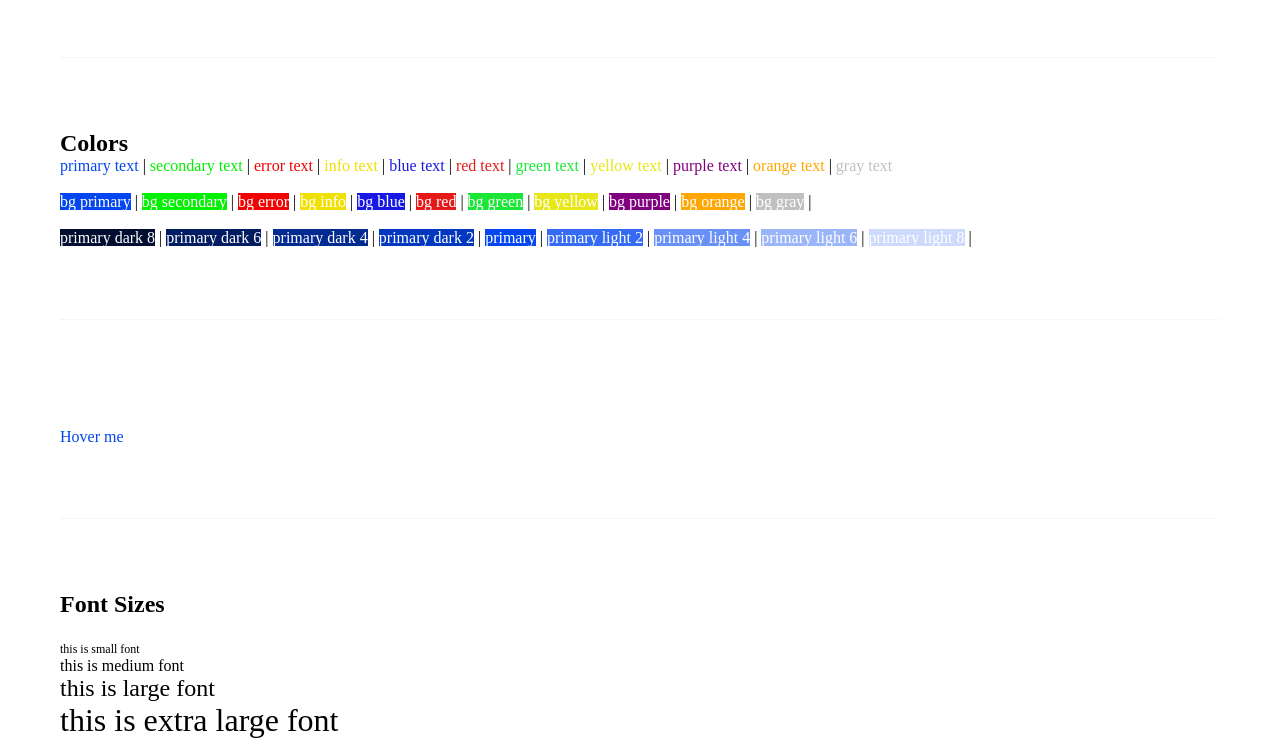
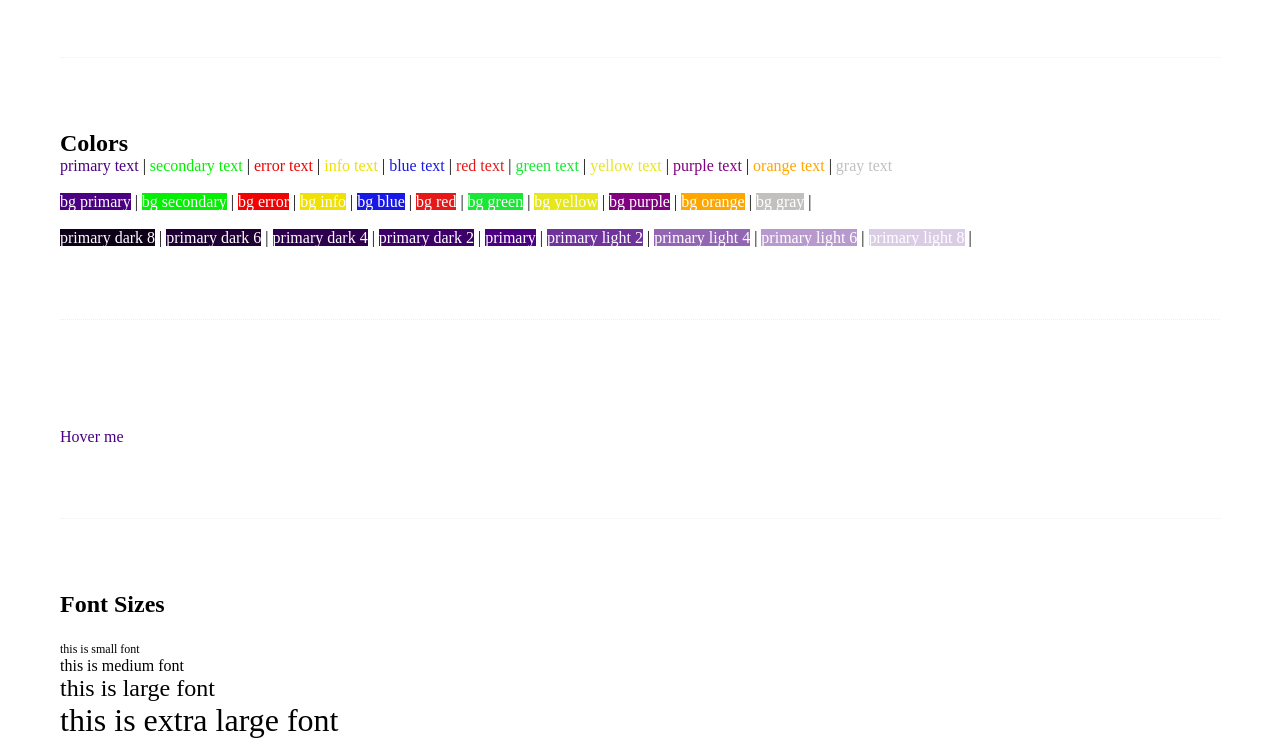
Before and after one commit to AGO-McAGO/1.compiling-sass, a website: page index.html in a window 1280 px wide. Shown: the part 175-926 px from the top of the page. Drawn offline with Linux system fonts and the light colour scheme.

Commit message:
Customizing the SASS library.

```diff
--- a/agoSASS/_variables.scss
+++ b/agoSASS/_variables.scss
@@ -1,9 +1,13 @@
 
 // theme colours
-$primary: #0346f0;
-$secondary: #03f003;
-$error: #f00303;
-$info: #f0e003;
+/*
+"!default" added in the declaration of these variables means this should be the values of the variables unless there's another value set for the variables elsewhere.
+This is done for variables that might be overwritten in future.
+*/
+$primary: #0346f0 !default;
+$secondary: #03f003 !default;
+$error: #f00303 !default;
+$info: #f0e003 !default;
 
 
 // colour palette
--- /dev/null
+++ b/custOwnSASS/index.scss
@@ -0,0 +1,12 @@
+
+$primary: 	#4b0082; // to set a new primary colour different from the default one compile from "index.scss" file of "agoSASS" folder.
+
+
+/*
+to import the "index.scss" file (which is the main library built) from the "agoSASS" folder.
+The path does not need to be defined, it'll automatically import the index.scss file.
+The import must be below every other thing inside this new "index.scss" file.
+
+When compiling, it'll compile this file and include everything from the "index.scss" file inside "agoSASS" folder as well.
+*/
+@import "agoSASS";
--- a/gulpfile.js
+++ b/gulpfile.js
@@ -4,14 +4,16 @@ const sass = require("gulp-sass")(require("sass"));
 const purgecss = require("gulp-purgecss");
 
 function buildStyles() {
-  return src("agoSASS/**/*.scss")
+  // path to build the "index.scss" file inside "custOwnSASS" folder instead of the one inside "agoSASS".
+  return src("custOwnSASS/**/*.scss")
     .pipe( sass() )
     .pipe( purgecss({ content: ["*.html"] }) ) // to look into all(*) files with a ".html" extension to determine css rules that are used and unused.
     .pipe(dest("css"));
 }
 
 function watchTask() {
-  watch( [ "agoSASS/**/*.scss", ".html" ], buildStyles );
+  // path to watch the "index.scss" file inside "custOwnSASS" folder instead of the one inside "agoSASS".
+  watch( [ "custOwnSASS/**/*.scss", "*.html" ], buildStyles );
 }
 
 exports.default = series( buildStyles , watchTask );
```
Also changed, not shown: README.md, css/index.css.
